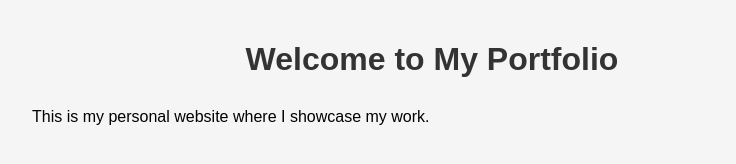
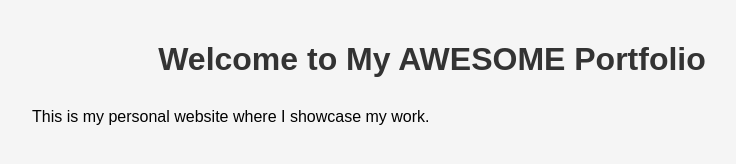
Before and after one commit to coolhulk8-droid/Adrin-Yang-stashing-practice, a plain HTML site: page index.html in a window 1280 px wide. Shown: the whole page, without its empty margins (208-944 px from the left). Drawn offline with Linux system fonts and the light colour scheme.

Commit message:
Fixed Title

```diff
--- a/index.html
+++ b/index.html
@@ -8,7 +8,7 @@
 </head>
 <body>
     <header>
-        <h1>Welcome to My Portfolio</h1>
+        <h1>Welcome to My AWESOME Portfolio</h1>
     </header>
 
     <main>
```
